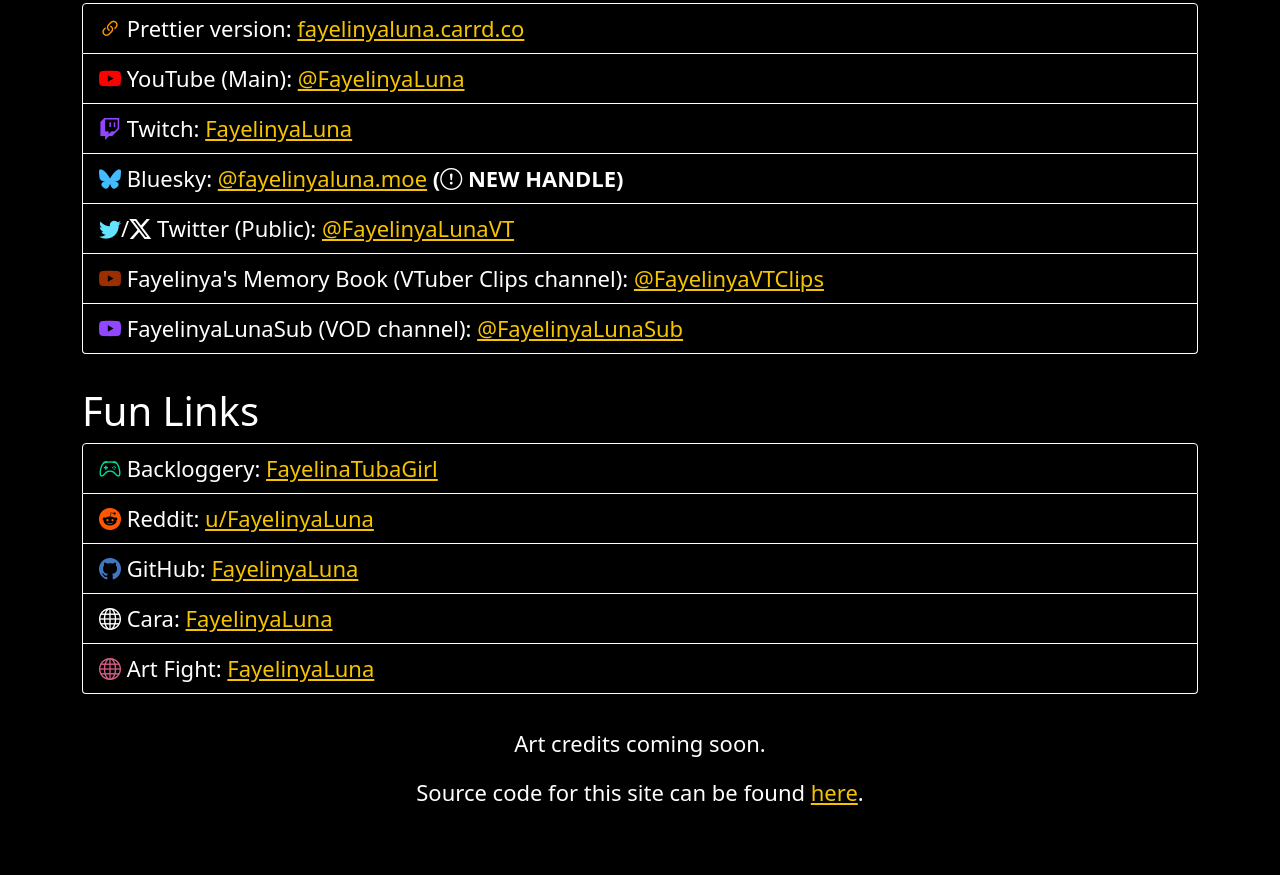
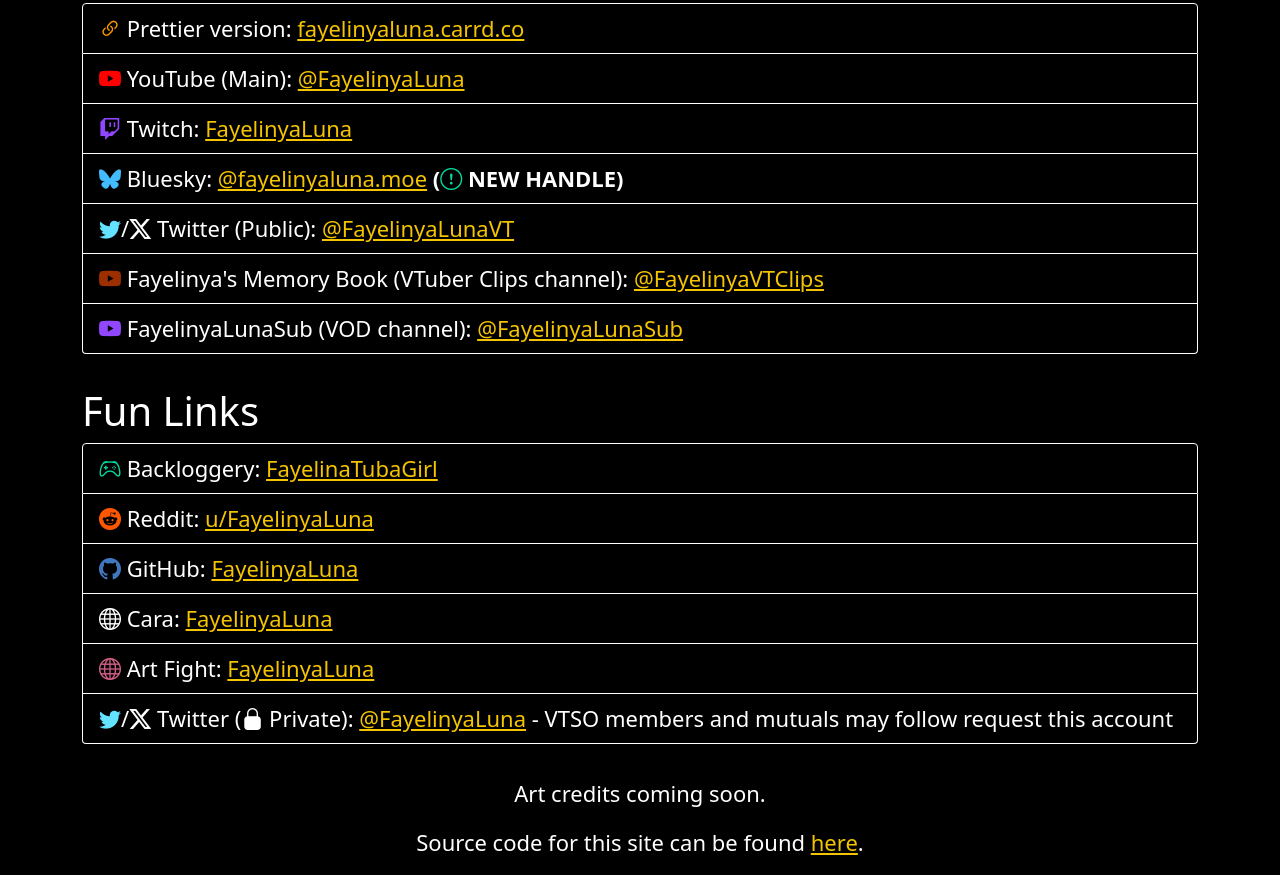
Before and after one commit to FayelinyaLuna/Mini-Landing-Site, a plain HTML site: page index.html in a window 1280 px wide. Shown: the part 639-1514 px from the top of the page. Before the commit the page ends 1464 px from the top, so only its background shows below. Drawn offline with nearby package versions, Linux system fonts and the light colour scheme.

Commit message:
Additional link

```diff
--- a/index.html
+++ b/index.html
@@ -43,7 +43,7 @@
 			<a href=https://twitch.tv/FayelinyaLuna target=blank>FayelinyaLuna</a></li>
 		<li class="list-group-item"><i class="bi bi-bluesky" style="color:#42BBFF"></i>
 			Bluesky:
-			<a href=https://bsky.app/profile/fayelinyaluna.moe target=blank>@fayelinyaluna.moe</a> <b>(<i class="bi bi-exclamation-circle"></i> NEW HANDLE)</b></li>
+			<a href=https://bsky.app/profile/fayelinyaluna.moe target=blank>@fayelinyaluna.moe</a> <b>(<i class="bi bi-exclamation-circle header"></i> NEW HANDLE)</b></li>
 		<li class="list-group-item"><i class="bi bi-twitter" style="color:#63E3FF"></i>/<i class="bi bi-twitter-x"></i>
 			Twitter (Public):
 			<a href=https://twitter.com/FayelinyaLunaVT target=blank>@FayelinyaLunaVT</a></li>
@@ -72,6 +72,9 @@
 		<li class="list-group-item"><i class="bi bi-globe" style="color:#D35E88"></i>
 			Art Fight:
 			<a href="https://artfight.net/~FayelinyaLuna" target=blank>FayelinyaLuna</a></li>
+		<li class="list-group-item"><i class="bi bi-twitter" style="color:#63E3FF"></i>/<i class="bi bi-twitter-x"></i>
+			Twitter (<i class="bi bi-lock-fill"></i> Private):
+			<a href=https://twitter.com/FayelinyaLuna target=blank>@FayelinyaLuna</a> - VTSO members and mutuals may follow request this account</li>
 	</ul><br>
 
 	<!--These links are intentionally commented out for the time being.-->
```
